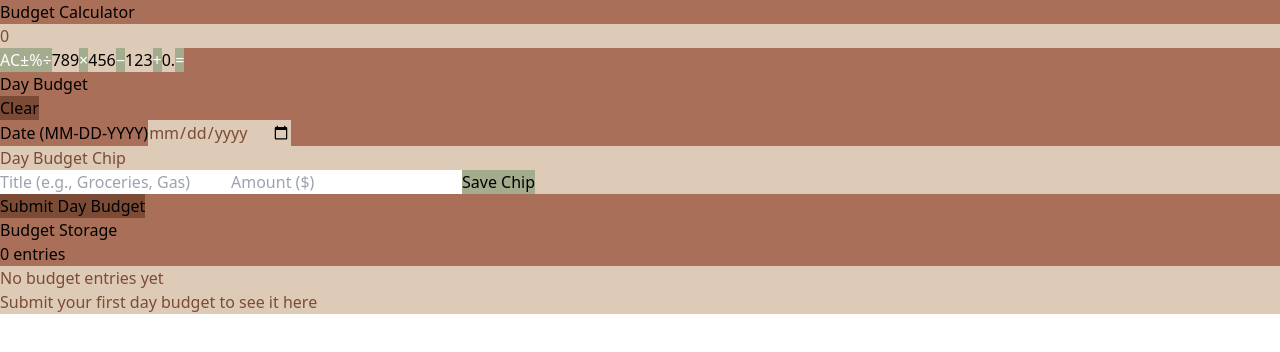
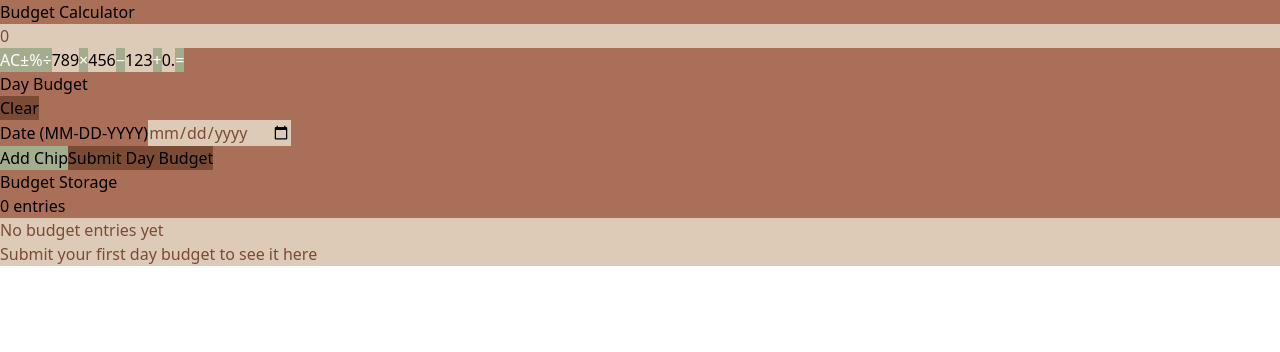
Before and after one commit to Thyron-Manamtam/MATH10-Project, a React (Vite) app: page / in a window 1280 px wide. Shown: the top 352 px of the page. Built offline with nearby package versions, Linux system fonts and the light colour scheme.

Commit message:
fix: option to add chip

```diff
--- a/src/App.jsx
+++ b/src/App.jsx
@@ -7,7 +7,21 @@ export default function App() {
   const [budgetEntries, setBudgetEntries] = useState([]);
 
   const handleSubmitBudget = (budgetData) => {
-    setBudgetEntries([...budgetEntries, budgetData]);
+    // Check if an entry with the same date already exists
+    const existingEntryIndex = budgetEntries.findIndex(entry => entry.date === budgetData.date);
+
+    if (existingEntryIndex !== -1) {
+      // Update existing entry
+      const updatedEntries = [...budgetEntries];
+      updatedEntries[existingEntryIndex] = {
+        ...budgetData,
+        id: updatedEntries[existingEntryIndex].id // Keep the original ID
+      };
+      setBudgetEntries(updatedEntries);
+    } else {
+      // Add new entry
+      setBudgetEntries([...budgetEntries, budgetData]);
+    }
   };
 
   const handleDeleteEntry = (entryId) => {
--- a/src/components/BudgetNotes.jsx
+++ b/src/components/BudgetNotes.jsx
@@ -5,6 +5,7 @@ export default function BudgetNotes({ onSubmitBudget }) {
   const [chips, setChips] = useState([]);
   const [chipTitle, setChipTitle] = useState("");
   const [chipAmount, setChipAmount] = useState("");
+  const [showChipForm, setShowChipForm] = useState(false);
 
   const addChip = () => {
     if (chipTitle.trim() && chipAmount.trim()) {
@@ -16,6 +17,7 @@ export default function BudgetNotes({ onSubmitBudget }) {
       setChips([...chips, newChip]);
       setChipTitle("");
       setChipAmount("");
+      setShowChipForm(false); // Hide form after adding chip
     }
   };
 
@@ -46,6 +48,7 @@ export default function BudgetNotes({ onSubmitBudget }) {
     setChips([]);
     setChipTitle("");
     setChipAmount("");
+    setShowChipForm(false);
   };
 
   return (
@@ -82,14 +85,35 @@ export default function BudgetNotes({ onSubmitBudget }) {
         />
       </div>
 
-      {/* Day Budget Chip Form */}
+      {/* Add Chip Button or Day Budget Chip Form */}
+      {!showChipForm ? (
+        <button
+          onClick={() => setShowChipForm(true)}
+          className="w-full mb-4 py-3 rounded text-white font-medium hover:opacity-90 transition-opacity"
+          style={{backgroundColor: '#A3AC8C'}}
+        >
+          Add Chip
+        </button>
+      ) : (
         <div
           className="mb-4 p-4 rounded-lg border"
           style={{backgroundColor: '#DDCBB7', borderColor: '#82896E'}}
         >
-        <h3 className="font-medium mb-3" style={{color: '#7B4B36'}}>
+          <div className="flex justify-between items-center mb-3">
+            <h3 className="font-medium" style={{color: '#7B4B36'}}>
               Day Budget Chip
             </h3>
+            <button
+              onClick={() => {
+                setShowChipForm(false);
+                setChipTitle("");
+                setChipAmount("");
+              }}
+              className="text-red-600 hover:text-red-800 font-bold text-lg"
+            >
+              ×
+            </button>
+          </div>
 
           <div className="space-y-3">
             <input
@@ -128,6 +152,7 @@ export default function BudgetNotes({ onSubmitBudget }) {
             </button>
           </div>
         </div>
+      )}
 
       {/* Display Chips */}
       {chips.length > 0 && (
```
Lines whose indentation alone changed are shown as unchanged.
